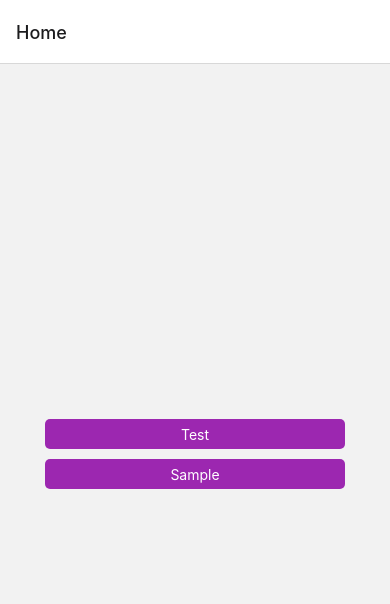
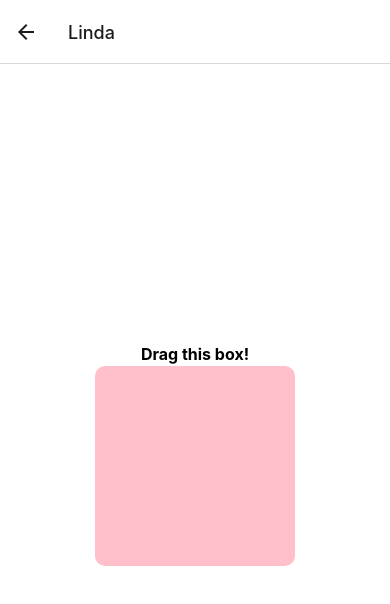
Before and after one commit to lisajmarks/native-animation-example-lib, a React Native app: screen /Linda in a window 390 px wide. Before the commit this address had no page. Shown: the top 604 px of the page. Built offline with nearby package versions, Linux system fonts and the light colour scheme.

Commit message:
added linda component + animation

```diff
--- a/App.js
+++ b/App.js
@@ -7,6 +7,7 @@
 import Test from "./Components/Test/Test";
 import Sample from "./Components/Sample/Sample";
 import Home from "./Components/Home/Home";
+import Linda from "./Components/Linda/Linda";
 
 const Stack = createNativeStackNavigator();
 
@@ -17,6 +18,7 @@
         <Stack.Screen name="Home" component={Home} />
         <Stack.Screen name="Test" component={Test} />
         <Stack.Screen name="Sample" component={Sample} />
+        <Stack.Screen name="Linda" component={Linda} />
       </Stack.Navigator>
     </NavigationContainer>
   );
--- a/Components/Home/Home.js
+++ b/Components/Home/Home.js
@@ -7,6 +7,7 @@
     <View style={{ flex: 1, alignItems: "center", justifyContent: "center" }}>
       <AnimatedButton navigation={navigation} place="Test" />
       <AnimatedButton navigation={navigation} place="Sample" />
+      <AnimatedButton navigation={navigation} place="Linda" />
     </View>
   );
 };
--- /dev/null
+++ b/Components/Linda/Linda.js
@@ -0,0 +1,51 @@
+import { View, Text, Animated, PanResponder, StyleSheet } from "react-native";
+import React, { useRef } from "react";
+
+const Linda = () => {
+  const pan = useRef(new Animated.ValueXY()).current;
+  const panResponder = useRef(
+    PanResponder.create({
+      onMoveShouldSetPanResponder: () => true,
+      onPanResponderMove: Animated.event([null, { dx: pan.x, dy: pan.y }]),
+      onPanResponderRelease: () => {
+        Animated.spring(pan, { toValue: { x: 0, y: 0 } }).start();
+      },
+    })
+  ).current;
+
+  return (
+    <View style={styles.container}>
+      <Text style={styles.titleText}>Drag this box!</Text>
+      <Animated.View
+        style={{
+          transform: [{ translateX: pan.x }, { translateY: pan.y }],
+        }}
+        {...panResponder.panHandlers}
+      >
+        <View style={styles.box} />
+      </Animated.View>
+    </View>
+  );
+};
+
+const styles = StyleSheet.create({
+  container: {
+    flex: 1,
+    backgroundColor: "#fff",
+    alignItems: "center",
+    justifyContent: "center",
+  },
+  titleText: {
+    fontSize: 16,
+    lineHeight: 24,
+    fontWeight: "bold",
+  },
+  box: {
+    height: 200,
+    width: 200,
+    backgroundColor: "pink",
+    borderRadius: 10,
+  },
+});
+
+export default Linda;
```
Also changed, not shown: 1 other file (tests, documents, lock files or other folders).
